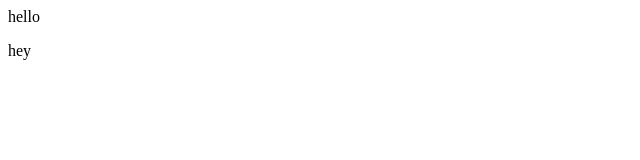
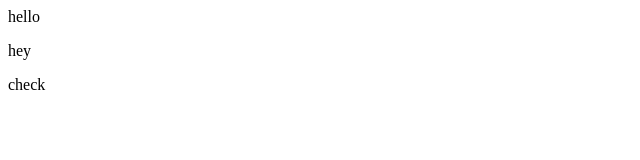
Before and after one commit to Aman6869/repo-demprac, a plain HTML site: page index.html in a window 1280 px wide. Shown: the full height of the page, 0-640 px from the left. Drawn offline with Linux system fonts and the light colour scheme.

Commit message:
Update index.html

```diff
--- a/index.html
+++ b/index.html
@@ -1,2 +1,3 @@
 <p>hello</p>
 <p>hey</p>
+<p>check</p>
```
